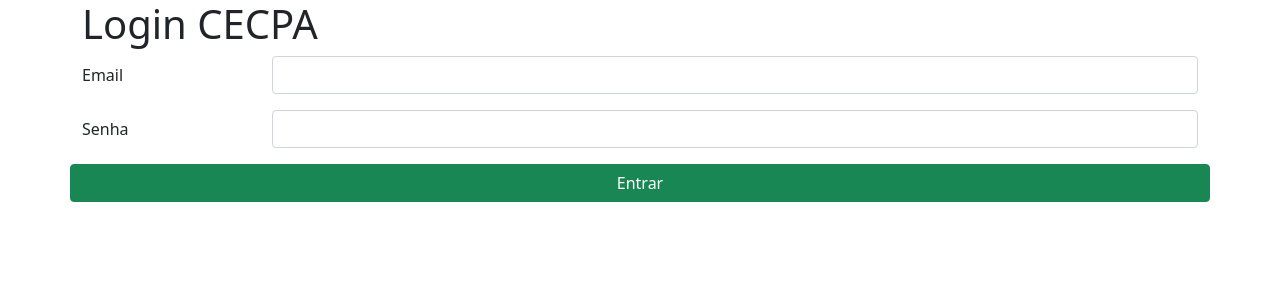
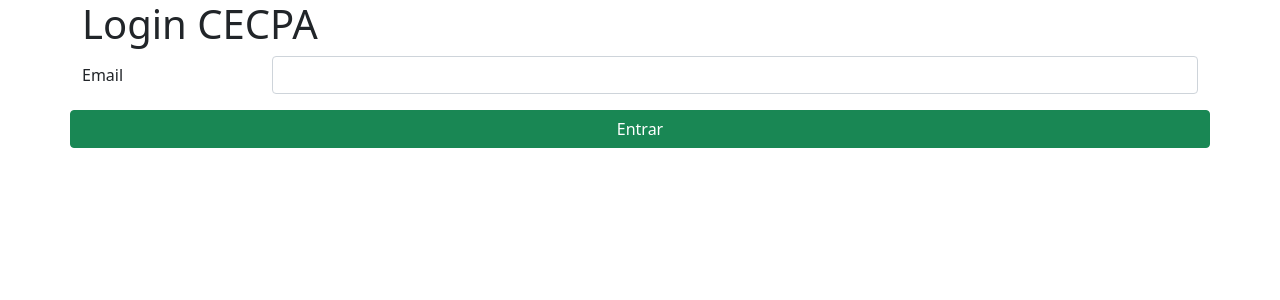
Before and after one commit to FelipeRfariasDev/cecpa, a PHP site: page /cecpa/ in a window 1280 px wide. Shown: the top 300 px of the page. Run offline with PHP 8.4, Linux system fonts and the light colour scheme.

Commit message:
alteração na index.php

```diff
--- a/index.php
+++ b/index.php
@@ -15,12 +15,7 @@
                 <input type="email" class="form-control" name="email">
                 </div>
             </div>
-            <div class="mb-3 row">
-                <label class="col-sm-2 col-form-label">Senha</label>
-                <div class="col-sm-10">
-                <input type="password" class="form-control" name="senha">
-                </div>
-            </div>
+
 
             <div class="mb-3 row">
                 <button type="submit" class="btn btn-success">Entrar</button>
```
